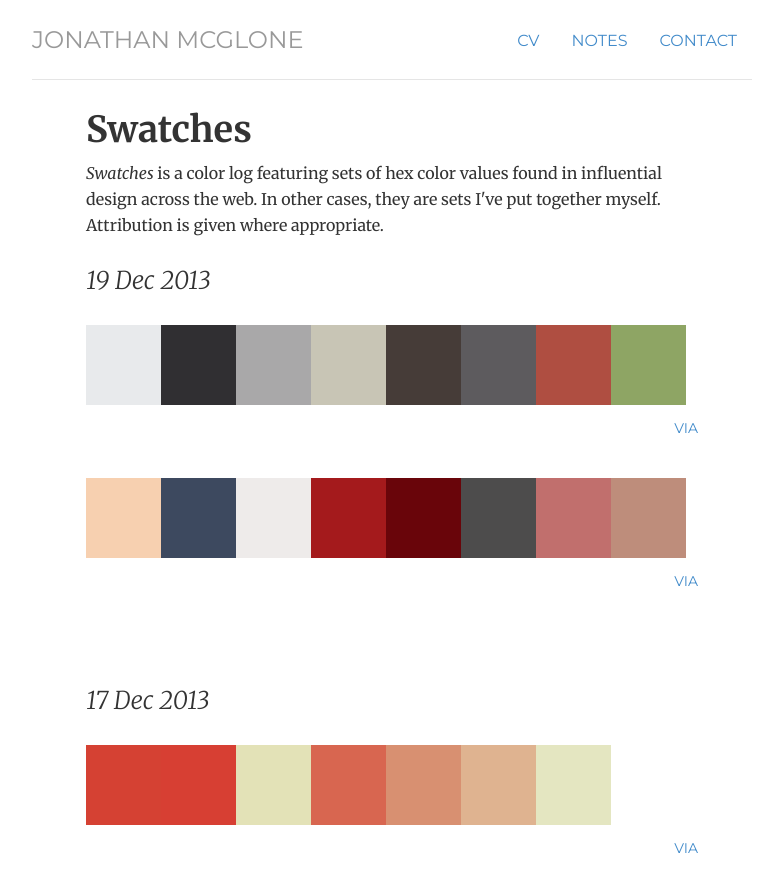
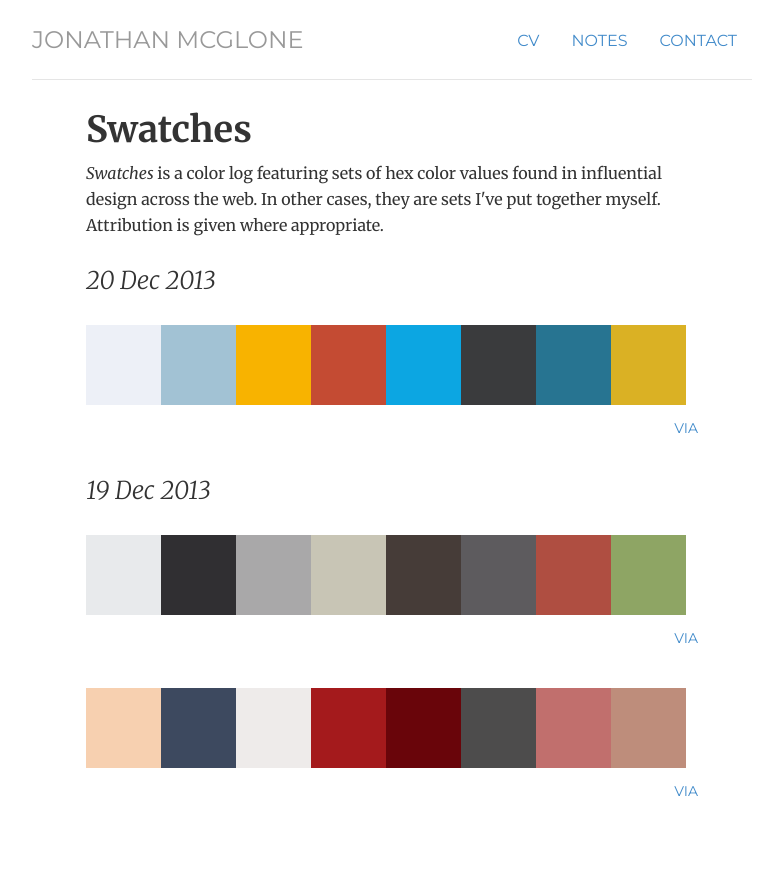
Before and after one commit to jmcglone/jmcglone.github.io, a Jekyll site: the page built from swatches/index.html, in a window 1280 px wide and 900 px high. Shown: the top 892 px of the window, without its empty margins (248-1012 px from the left). Built offline with Jekyll 4.4.1, drawn with Linux system fonts in a browser that asks for light colours.

Commit message:
Update index.html
added halli's site

```diff
--- a/swatches/index.html
+++ b/swatches/index.html
@@ -6,6 +6,24 @@ title: Swatches
 <div class="swatches">
   <h1 class="title">Swatches</h1>
   <p><em>Swatches</em> is a color log featuring sets of hex color values found in influential design across the web. In other cases, they are sets I've put together myself. Attribution is given where appropriate.</p>
+
+  <!-- 19 Dec 2013 -->
+  <div class="swatch-log single">
+    <h2 class="date">20 Dec 2013</h2>
+      <!-- Swatch content -->
+              <ul class="swatch">
+                <li class="color">#EDF0F7</li>
+                <li class="color">#A2C2D4</li>
+                <li class="color">#F8B300</li>
+                <li class="color">#C44B33</li>
+                <li class="color">#0CA6E2</li>
+                <li class="color">#3A3B3D</li>
+                <li class="color">#277491</li>
+                <li class="color">#DAB124</li>
+              </ul>
+             <p class="pull-right"><a href="http://haraldurthorleifsson.com/">via</a></p>
+  </div><!-- / .note .single -->
+
 
   <!-- 19 Dec 2013 -->
   <div class="swatch-log single">
```
